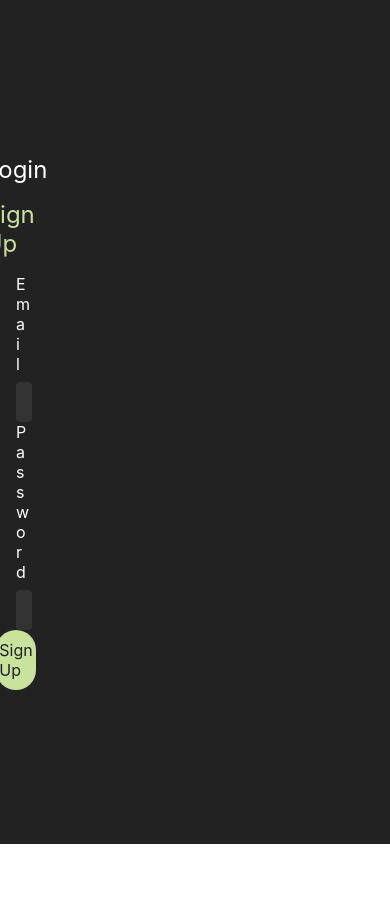
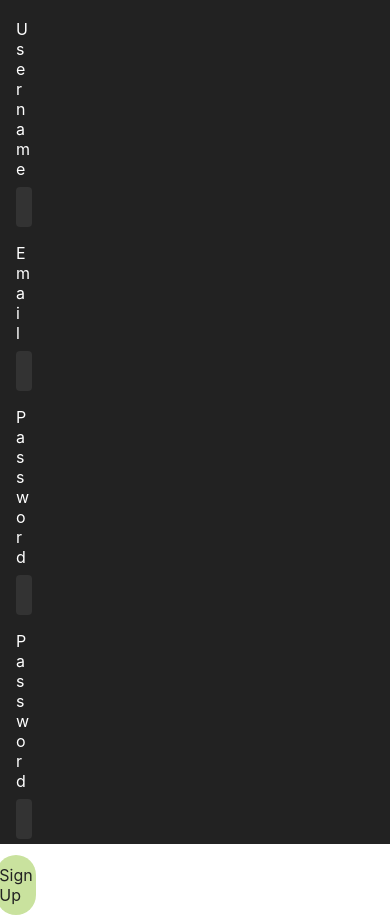
Before and after one commit to bogdangosa/LucaMovieMobile, a React Native app: screen /SignUp in a window 390 px wide. Before the commit the page ends 844 px from the top, so only its background shows below. Built offline with nearby package versions, Linux system fonts and the light colour scheme.

Commit message:
basic signup

```diff
--- a/app/screens/SignUpScreen.jsx
+++ b/app/screens/SignUpScreen.jsx
@@ -3,8 +3,9 @@ import { View, TextInput, Button, StyleSheet ,Text } from 'react-native';
 import { COLORS } from '../../Data/Colors';
 import InputField from '../../Components/FormElements/InputField';
 import SimpleButton from '../../Components/Buttons/SimpleButton';
+import axios from 'axios';
 
-const SignUpScreen = () => {
+const SignUpScreen = ({navigation}) => {
     const [Username, setUsername] = useState('');
     const [Email, setEmail] = useState('');
     const [Password, setPassword] = useState('');
@@ -13,26 +14,34 @@ const SignUpScreen = () => {
     const handleSignUp = () => {
         // Implement your signup logic here
         console.log('Signing up...');
+        //const response = axios.post();
     };
 
     return (
-        <View style={styles.container}>
-            <View>
-                <Text style={styles.title}>Login</Text>
+        <View style={styles.signup_container}>
+            <View style={styles.top_bar_container}>
+                <Text style={styles.title} onPress={()=>navigation.navigate("Login")}>Login</Text>
                 <Text style={[styles.title,styles.accent]}>Sign Up</Text>
             </View>
+            <InputField label="Username" placeholder="Enter your username" value={Username} onChangeText={setUsername}></InputField>
             <InputField label="Email" placeholder="Enter your email adress" value={Email} onChangeText={setEmail}></InputField>
             <InputField label="Password" placeholder="Enter your password" value={Password} onChangeText={setPassword}></InputField>
+            <InputField label="Password" placeholder="Confirm your password" value={PasswordConfirm} onChangeText={setPasswordConfirm}></InputField>
             <SimpleButton title="Sign Up" onPress={handleSignUp} />
         </View>
     );
 };
 
 const styles = StyleSheet.create({
-    container: {
+    top_bar_container: {
+        flexDirection: 'row',
+        gap: 16,
+    },
+    signup_container: {
         backgroundColor: COLORS.neutral,
         height: '100%',
         flex: 1,
+        gap: 16,
         justifyContent: 'center',
         alignItems: 'center',
         padding: 16,
```
